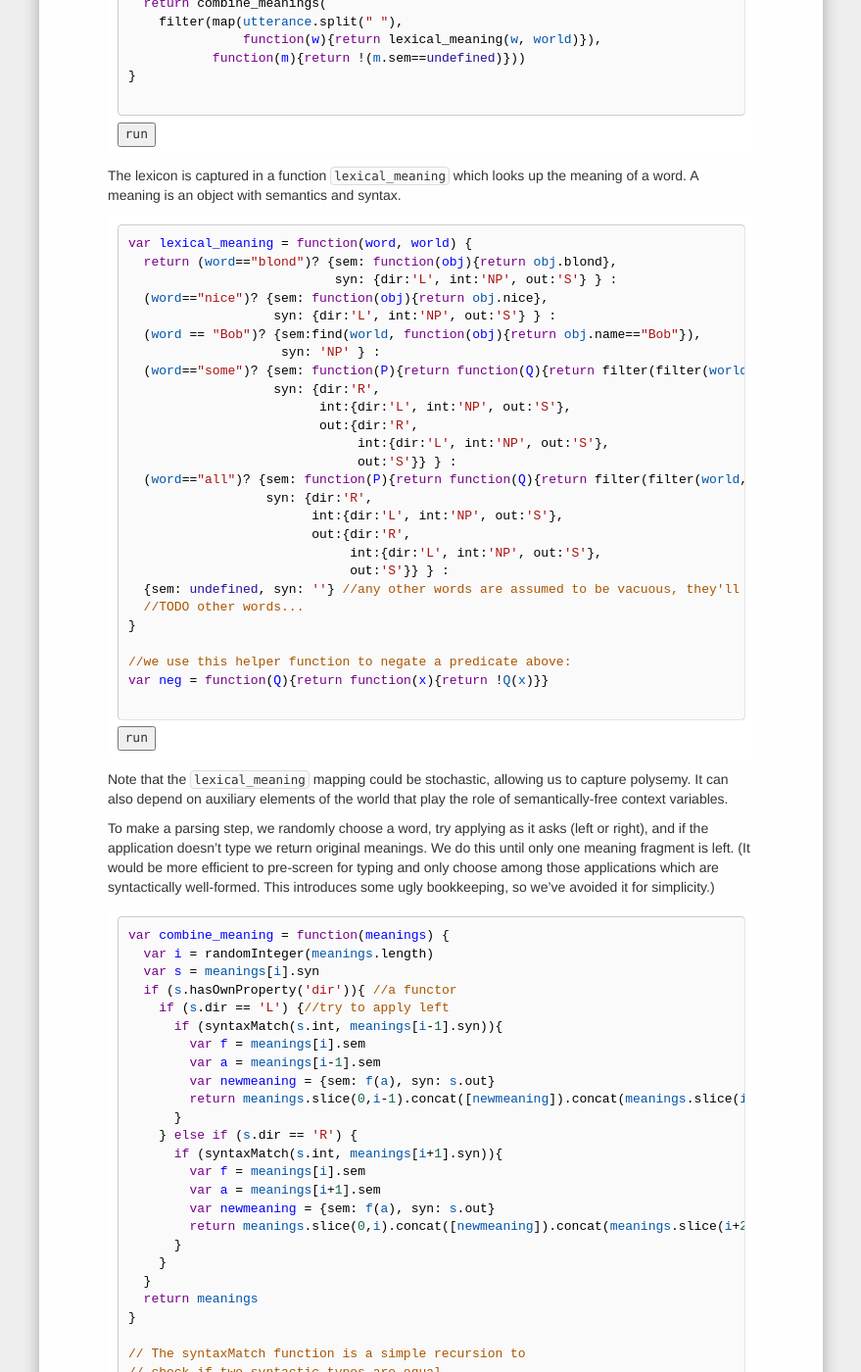
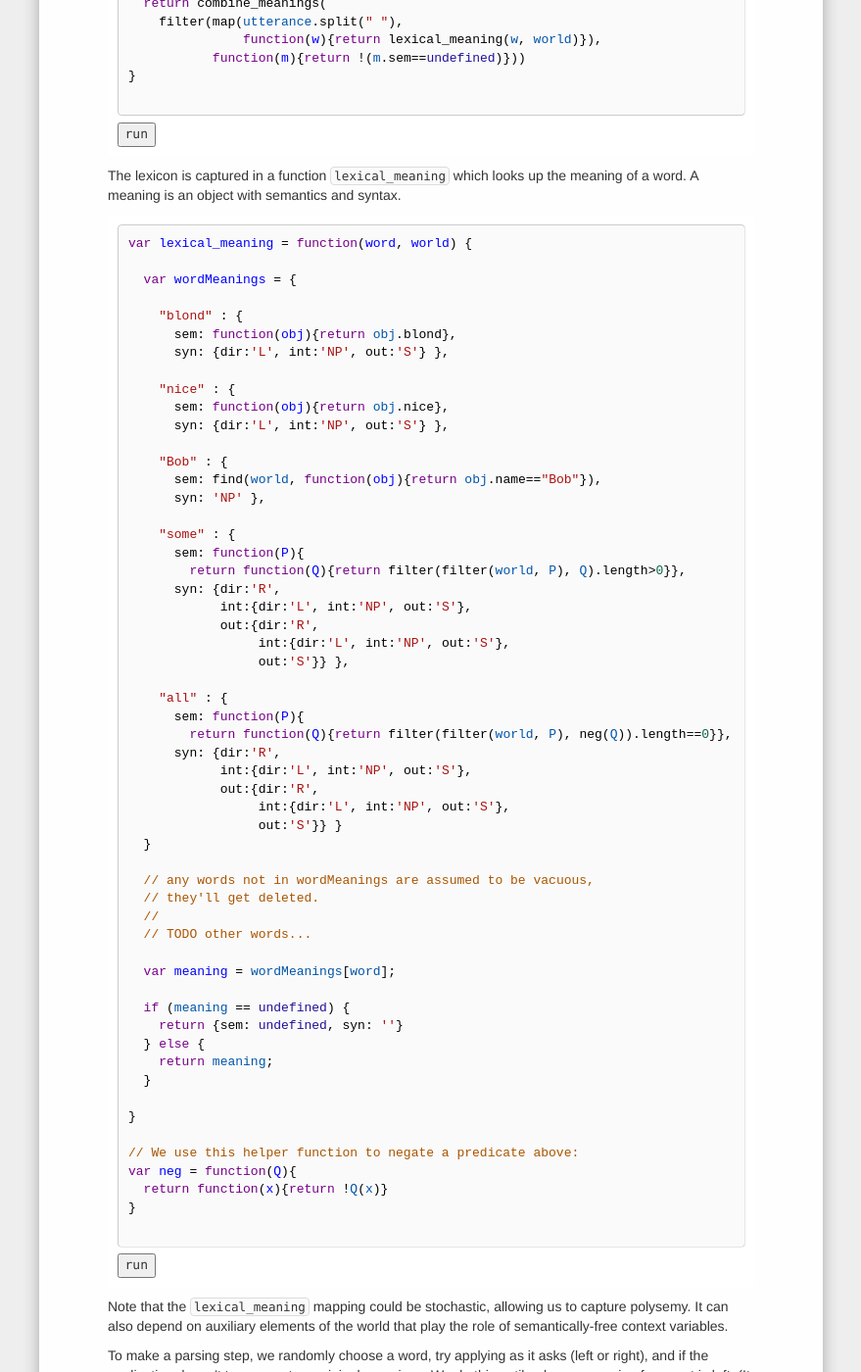
Before and after one commit to probmods/dippl, a Jekyll site: the page built from lectures/semanticparsing.md, in a window 1280 px wide and 1400 px high, scrolled down 1567 px. Shown: the whole window at 98% size, without its empty margins (200-1079 px from the left). Built offline with Jekyll 4.4.1, drawn with Linux system fonts in a browser that asks for light colours; nearby versions of some CDN libraries; library files that are not in the unit come from our copies; a script that is not in the unit is left out.

Commit message:
Store word meanings in object

```diff
--- a/lectures/semanticparsing.md
+++ b/lectures/semanticparsing.md
@@ -74,30 +74,59 @@ The lexicon is captured in a function `lexical_meaning` which looks up the meani
 
 ~~~
 var lexical_meaning = function(word, world) {
-  return (word=="blond")? {sem: function(obj){return obj.blond},
-                           syn: {dir:'L', int:'NP', out:'S'} } :
-  (word=="nice")? {sem: function(obj){return obj.nice},
-                   syn: {dir:'L', int:'NP', out:'S'} } :
-  (word == "Bob")? {sem:find(world, function(obj){return obj.name=="Bob"}),
-                    syn: 'NP' } :
-  (word=="some")? {sem: function(P){return function(Q){return filter(filter(world, P), Q).length>0}},
-                   syn: {dir:'R',
-                         int:{dir:'L', int:'NP', out:'S'},
-                         out:{dir:'R',
-                              int:{dir:'L', int:'NP', out:'S'},
-                              out:'S'}} } :
-  (word=="all")? {sem: function(P){return function(Q){return filter(filter(world, P), neg(Q)).length==0}},
-                  syn: {dir:'R',
-                        int:{dir:'L', int:'NP', out:'S'},
-                        out:{dir:'R',
-                             int:{dir:'L', int:'NP', out:'S'},
-                             out:'S'}} } :
-  {sem: undefined, syn: ''} //any other words are assumed to be vacuous, they'll get deleted.
-  //TODO other words...
+
+  var wordMeanings = {
+
+    "blond" : {
+      sem: function(obj){return obj.blond},
+      syn: {dir:'L', int:'NP', out:'S'} },
+
+    "nice" : {
+      sem: function(obj){return obj.nice},
+      syn: {dir:'L', int:'NP', out:'S'} },
+
+    "Bob" : {
+      sem: find(world, function(obj){return obj.name=="Bob"}),
+      syn: 'NP' },
+
+    "some" : {
+      sem: function(P){
+        return function(Q){return filter(filter(world, P), Q).length>0}},
+      syn: {dir:'R',
+            int:{dir:'L', int:'NP', out:'S'},
+            out:{dir:'R',
+                 int:{dir:'L', int:'NP', out:'S'},
+                 out:'S'}} },
+
+    "all" : {
+      sem: function(P){
+        return function(Q){return filter(filter(world, P), neg(Q)).length==0}},
+      syn: {dir:'R',
+            int:{dir:'L', int:'NP', out:'S'},
+            out:{dir:'R',
+                 int:{dir:'L', int:'NP', out:'S'},
+                 out:'S'}} }
+  }
+
+  // any words not in wordMeanings are assumed to be vacuous,
+  // they'll get deleted.
+  //
+  // TODO other words...
+
+  var meaning = wordMeanings[word];
+
+  if (meaning == undefined) {
+    return {sem: undefined, syn: ''}
+  } else {
+    return meaning;
+  }
+
 }
 
-//we use this helper function to negate a predicate above:
-var neg = function(Q){return function(x){return !Q(x)}}
+// We use this helper function to negate a predicate above:
+var neg = function(Q){
+  return function(x){return !Q(x)}
+}
 ~~~
 
 Note that the `lexical_meaning` mapping could be stochastic, allowing us to capture polysemy. It can also depend on auxiliary elements of the world that play the role of semantically-free context variables.
```
